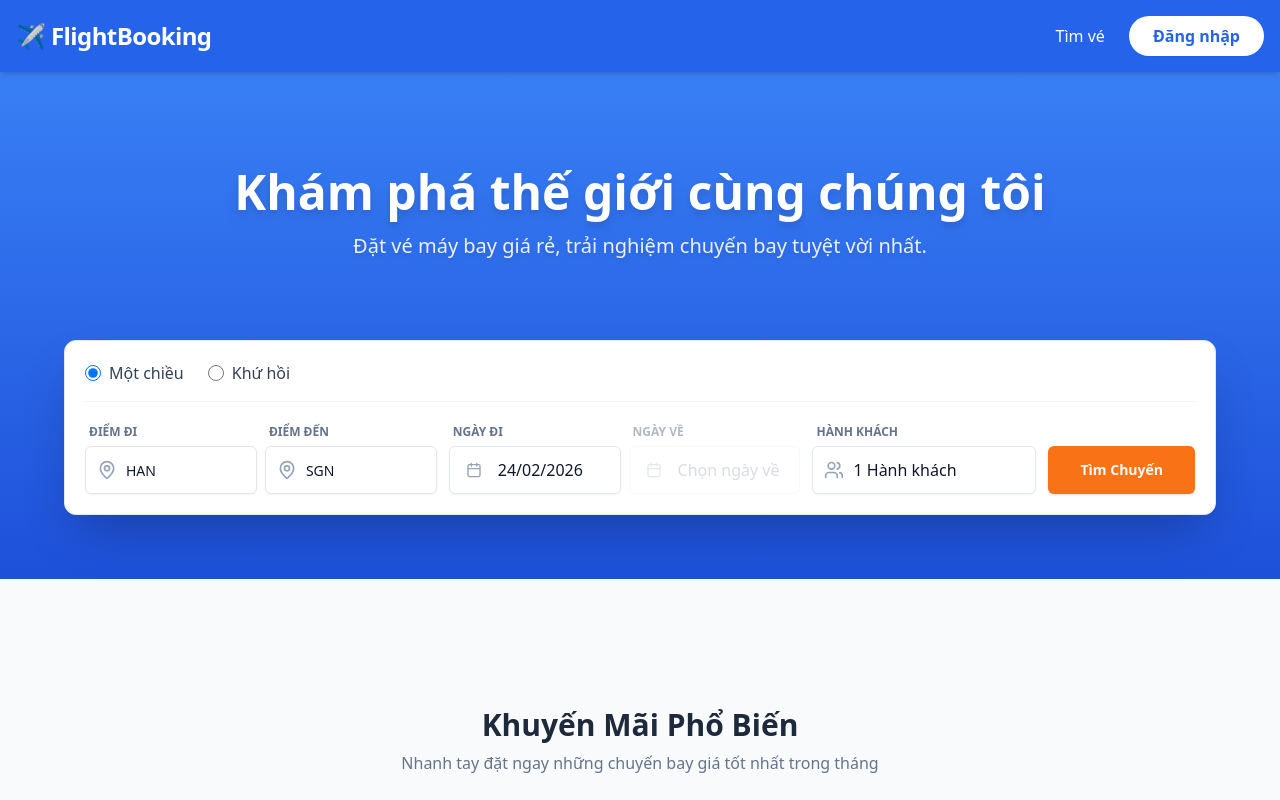
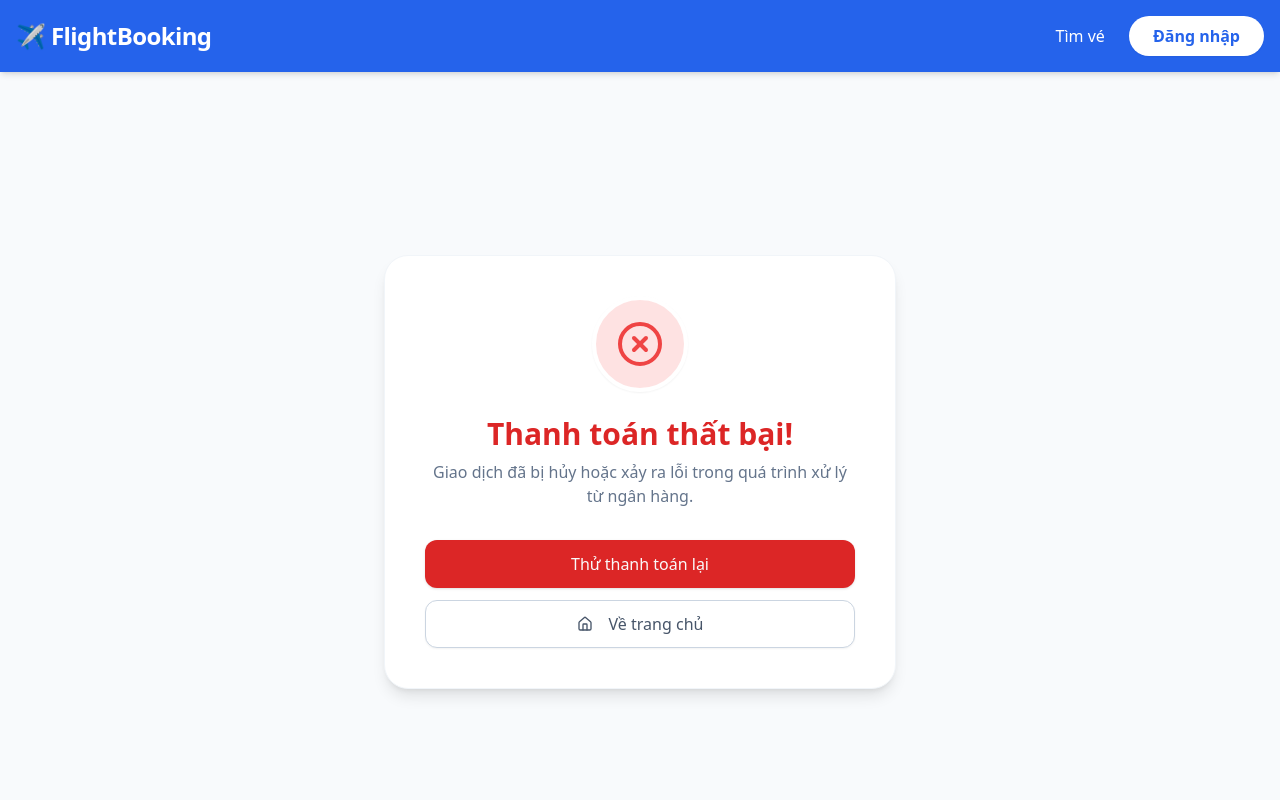
Before and after one commit to ngkhson/Flight-booking, a React (Vite) app in the folder flight-booking-fe/: page /payment-failed in a window 1280 px wide. Before the commit this address led to /. Shown: the top 800 px of the page. Built offline with nearby package versions, Linux system fonts and the light colour scheme.

Commit message:
update payment

```diff
--- a/flight-booking-fe/src/App.tsx
+++ b/flight-booking-fe/src/App.tsx
@@ -44,6 +44,7 @@ import { LoginPage } from './pages/auth/LoginPage';
 import { RegisterPage } from './pages/auth/RegisterPage';
 import { ForgotPasswordPage } from './pages/auth/ForgotPasswordPage';
 import { ProfilePage } from "@/features/customer/profile/ProfilePage";
+import { PaymentResultPage } from './pages/customer/PaymentResultPage';
 
 function App() {
   return (
@@ -60,6 +61,9 @@ function App() {
           <Route path="register" element={<RegisterPage />} />
           <Route path="profile" element={<ProfilePage />} />
           <Route path="/forgot-password" element={<ForgotPasswordPage />} />
+          <Route path="/payment-success" element={<PaymentResultPage />} />
+          <Route path="/payment-failed" element={<PaymentResultPage />} />
+          <Route path="/payment-error" element={<PaymentResultPage />} />
         </Route>
 
         {/* Tuyến đường dành cho Admin (FE 2 sẽ vào đây làm việc sau) */}
--- a/flight-booking-fe/src/api/userApi.ts
+++ b/flight-booking-fe/src/api/userApi.ts
@@ -10,7 +10,7 @@ export const userApi = {
     return axiosClient.get("/users/my-infor"); // Thay bằng endpoint thật của bạn
   },
   updateProfile: (data: { fullName: string; phone: string }) =>
-    axiosClient.put("/users/update-profile", data), // Kiểm tra lại endpoint của BE nhé
+    axiosClient.put("/users/my-infor", data), // Kiểm tra lại endpoint của BE nhé
 
   changePassword: (data: any) =>
     axiosClient.patch("/users/change-password", data),
--- a/flight-booking-fe/src/features/customer/profile/ProfilePage.tsx
+++ b/flight-booking-fe/src/features/customer/profile/ProfilePage.tsx
@@ -1,13 +1,13 @@
-import { useState } from "react";
+import { useState, useEffect } from "react";
 import { useSelector, useDispatch } from "react-redux";
 import { useForm } from "react-hook-form";
 import { type RootState } from "@/store/store";
-import { setCredentials } from "@/store/authSlice";
+import { updateUser } from "@/store/authSlice"; // <--- Đổi thành updateUser
 import { userApi } from "@/api/userApi";
-import { User, Phone, Mail, Lock, CheckCircle, Loader2 } from "lucide-react";
+import { User, CheckCircle, Loader2 } from "lucide-react";
 import { Button } from "@/components/ui/button";
 import { Input } from "@/components/ui/input";
-import { ChangePasswordSection } from "./ChangePasswordSection";
+import { ChangePasswordSection } from "./ChangePasswordSection"; // Giữ nguyên import của bạn
 
 export const ProfilePage = () => {
   const { user } = useSelector((state: RootState) => state.auth);
@@ -15,7 +15,8 @@ export const ProfilePage = () => {
   const [loading, setLoading] = useState(false);
   const [message, setMessage] = useState({ type: "", text: "" });
 
-  const { register, handleSubmit } = useForm({
+  // 1. LẤY THÊM HÀM 'reset' TỪ useForm
+  const { register, handleSubmit, reset } = useForm({
     defaultValues: {
       fullName: user?.fullName || "",
       phone: user?.phone || "",
@@ -23,19 +24,36 @@ export const ProfilePage = () => {
     },
   });
 
+  // 2. THÊM useEffect ĐỂ ÉP FORM TỰ ĐIỀN DATA KHI REDUX TẢI XONG USER
+  useEffect(() => {
+    if (user) {
+      reset({
+        fullName: user.fullName || "",
+        phone: user.phone || "",
+        email: user.email || "",
+      });
+    }
+  }, [user, reset]);
+
   const onUpdateProfile = async (data: any) => {
     setLoading(true);
+    setMessage({ type: "", text: "" }); // Reset thông báo cũ
     try {
       const res: any = await userApi.updateProfile({
         fullName: data.fullName,
         phone: data.phone
       });
-      if (res.code === 1000) {
-        dispatch(setCredentials(res.result)); // Cập nhật lại Redux để Header đổi tên ngay
+
+      if (res.code === 0 || res.code === 1000) { // Đề phòng BE trả về 0 hoặc 1000
+        // 3. GỌI updateUser ĐỂ ĐỔI TÊN TRÊN HEADER NGAY LẬP TỨC
+        dispatch(updateUser(res.result));
         setMessage({ type: "success", text: "Cập nhật thông tin thành công!" });
+      } else {
+        setMessage({ type: "error", text: res.message || "Cập nhật thất bại!" });
       }
     } catch (error) {
-      setMessage({ type: "error", text: "Cập nhật thất bại!" });
+      console.error("Lỗi cập nhật profile:", error);
+      setMessage({ type: "error", text: "Đã xảy ra lỗi hệ thống, vui lòng thử lại sau!" });
     } finally {
       setLoading(false);
     }
@@ -50,10 +68,10 @@ export const ProfilePage = () => {
         <div className="bg-white p-6 rounded-2xl shadow-sm border h-fit text-center">
           <div className="w-24 h-24 bg-blue-100 rounded-full flex items-center justify-center mx-auto mb-4 border-4 border-white shadow-md">
             <span className="text-3xl font-bold text-blue-600">
-              {user?.fullName?.charAt(0).toUpperCase()}
+              {user?.fullName?.charAt(0).toUpperCase() || "U"}
             </span>
           </div>
-          <h2 className="font-bold text-xl">{user?.fullName}</h2>
+          <h2 className="font-bold text-xl">{user?.fullName || "Người dùng"}</h2>
           <p className="text-slate-500 text-sm">{user?.email}</p>
         </div>
 
@@ -73,19 +91,20 @@ export const ProfilePage = () => {
               <div className="grid grid-cols-1 gap-4">
                 <div>
                   <label className="text-sm font-medium mb-1 block">Họ và tên</label>
-                  <Input {...register("fullName")} className="h-11" />
+                  <Input {...register("fullName")} className="h-11" placeholder="Nhập họ và tên" />
                 </div>
                 <div>
                   <label className="text-sm font-medium mb-1 block">Email (Không thể thay đổi)</label>
-                  <Input {...register("email")} disabled className="h-11 bg-slate-50" />
+                  <Input {...register("email")} disabled className="h-11 bg-slate-50 text-slate-500" />
                 </div>
                 <div>
                   <label className="text-sm font-medium mb-1 block">Số điện thoại</label>
-                  <Input {...register("phone")} className="h-11" />
+                  <Input {...register("phone")} className="h-11" placeholder="Nhập số điện thoại" />
                 </div>
               </div>
-              <Button disabled={loading} className="bg-blue-600 hover:bg-blue-700 px-8 h-11">
-                {loading && <Loader2 className="mr-2 h-4 w-4 animate-spin" />} Lưu thay đổi
+              <Button disabled={loading} className="bg-blue-600 hover:bg-blue-700 px-8 h-11 mt-6">
+                {loading && <Loader2 className="mr-2 h-4 w-4 animate-spin" />}
+                {loading ? 'Đang lưu...' : 'Lưu thay đổi'}
               </Button>
             </form>
           </div>
--- /dev/null
+++ b/flight-booking-fe/src/pages/customer/PaymentResultPage.tsx
@@ -0,0 +1,117 @@
+import { useEffect } from 'react';
+import { useSearchParams, useNavigate, useLocation } from 'react-router-dom';
+import { CheckCircle, XCircle, AlertTriangle, Home, Calendar } from 'lucide-react';
+import { Button } from '@/components/ui/button';
+import { useDispatch } from 'react-redux';
+import { clearBooking } from '@/store/bookingSlice';
+
+export const PaymentResultPage = () => {
+  const [searchParams] = useSearchParams();
+  const navigate = useNavigate();
+  const location = useLocation();
+  const dispatch = useDispatch();
+
+  // Kiểm tra xem BE đang đá về đường link nào
+  const isSuccess = location.pathname.includes('/payment-success');
+  const isFailed = location.pathname.includes('/payment-failed');
+  const isError = location.pathname.includes('/payment-error');
+
+  // Lấy dữ liệu từ URL (Tùy thuộc vào link)
+  const amountStr = searchParams.get('vnp_Amount');
+  const amount = amountStr ? (parseInt(amountStr) / 100) : 0;
+  const transactionNo = searchParams.get('vnp_TransactionNo');
+  const orderInfo = searchParams.get('vnp_OrderInfo');
+
+  const pnrCode = searchParams.get('pnr'); // Dùng cho màn hình thất bại
+  const errorMessage = searchParams.get('message'); // Dùng cho màn hình lỗi chữ ký
+
+  useEffect(() => {
+    if (isSuccess) {
+      // Xóa giỏ hàng nếu thanh toán thành công
+      dispatch(clearBooking());
+    }
+  }, [isSuccess, dispatch]);
+
+  return (
+    <div className="min-h-screen bg-slate-50 flex items-center justify-center p-4">
+      <div className="bg-white p-8 md:p-10 rounded-3xl shadow-lg max-w-lg w-full text-center border border-slate-100">
+
+        {/* ICON TRẠNG THÁI */}
+        <div className="flex justify-center mb-6">
+          {isSuccess && (
+            <div className="w-24 h-24 bg-green-100 rounded-full flex items-center justify-center border-4 border-white shadow-sm">
+              <CheckCircle className="text-green-500 w-12 h-12" />
+            </div>
+          )}
+          {isFailed && (
+            <div className="w-24 h-24 bg-red-100 rounded-full flex items-center justify-center border-4 border-white shadow-sm">
+              <XCircle className="text-red-500 w-12 h-12" />
+            </div>
+          )}
+          {isError && (
+            <div className="w-24 h-24 bg-orange-100 rounded-full flex items-center justify-center border-4 border-white shadow-sm">
+              <AlertTriangle className="text-orange-500 w-12 h-12" />
+            </div>
+          )}
+        </div>
+
+        {/* TIÊU ĐỀ & LỜI NHẮN */}
+        <h1 className={`text-3xl font-extrabold mb-2 ${isSuccess ? 'text-green-600' : isFailed ? 'text-red-600' : 'text-orange-600'}`}>
+          {isSuccess ? 'Thanh toán thành công!' : isFailed ? 'Thanh toán thất bại!' : 'Lỗi giao dịch!'}
+        </h1>
+        <p className="text-slate-500 mb-8">
+          {isSuccess && 'Cảm ơn bạn đã tin tưởng. Vé điện tử đã được gửi vào email của bạn.'}
+          {isFailed && 'Giao dịch đã bị hủy hoặc xảy ra lỗi trong quá trình xử lý từ ngân hàng.'}
+          {isError && (errorMessage === 'invalid-signature' ? 'Phát hiện sai lệch chữ ký bảo mật. Giao dịch bị từ chối.' : 'Đã xảy ra lỗi không xác định.')}
+        </p>
+
+        {/* CHI TIẾT GIAO DỊCH (Chỉ hiện khi thành công) */}
+        {isSuccess && (
+          <div className="bg-slate-50 rounded-xl p-5 space-y-3 text-left mb-8 border border-slate-100">
+            <div className="flex justify-between items-center pb-3 border-b border-slate-200">
+              <span className="text-slate-500 text-sm">Số tiền</span>
+              <span className="font-bold text-lg text-slate-800">
+                {amount.toLocaleString('vi-VN')} đ
+              </span>
+            </div>
+            <div className="flex justify-between items-center pb-3 border-b border-slate-200">
+              <span className="text-slate-500 text-sm">Mã giao dịch</span>
+              <span className="font-medium text-slate-700">{transactionNo || 'N/A'}</span>
+            </div>
+            <div className="flex justify-between items-center">
+              <span className="text-slate-500 text-sm">Nội dung</span>
+              <span className="font-medium text-slate-700 truncate max-w-[200px]">
+                {orderInfo || 'Thanh toán vé máy bay'}
+              </span>
+            </div>
+          </div>
+        )}
+
+        {/* MÃ PNR (Chỉ hiện khi thất bại) */}
+        {isFailed && pnrCode && (
+           <div className="bg-red-50 text-red-700 rounded-xl p-4 mb-8 border border-red-100 font-medium">
+             Mã đặt chỗ (PNR) của bạn: <span className="font-bold">{pnrCode}</span>
+           </div>
+        )}
+
+        {/* NÚT ĐIỀU HƯỚNG */}
+        <div className="space-y-3">
+          {isSuccess ? (
+            <Button onClick={() => navigate('/my-bookings')} className="w-full h-12 bg-blue-600 hover:bg-blue-700 text-md rounded-xl">
+              <Calendar className="mr-2 h-5 w-5" /> Quản lý vé của tôi
+            </Button>
+          ) : (
+            <Button onClick={() => navigate(-1)} className="w-full h-12 bg-red-600 hover:bg-red-700 text-md rounded-xl">
+              Thử thanh toán lại
+            </Button>
+          )}
+
+          <Button onClick={() => navigate('/')} variant="outline" className="w-full h-12 text-md rounded-xl border-slate-300 text-slate-600">
+            <Home className="mr-2 h-5 w-5" /> Về trang chủ
+          </Button>
+        </div>
+
+      </div>
+    </div>
+  );
+};
--- a/flight-booking-fe/src/store/authSlice.ts
+++ b/flight-booking-fe/src/store/authSlice.ts
@@ -30,6 +30,14 @@ const authSlice = createSlice({
       state.user = action.payload;
       state.isAuthenticated = true;
     },
+
+    // 👇 HÀM MỚI: Chỉ cập nhật những thông tin thay đổi (Merge data)
+    updateUser: (state, action: PayloadAction<Partial<UserInfo>>) => {
+      if (state.user) {
+        state.user = { ...state.user, ...action.payload };
+      }
+    },
+
     // Gọi hàm này khi Logout
     logoutUser: (state) => {
       state.user = null;
@@ -43,5 +51,5 @@ const authSlice = createSlice({
   },
 });
 
-export const { setCredentials, logoutUser, setLoading } = authSlice.actions;
+export const { setCredentials, updateUser, logoutUser, setLoading } = authSlice.actions;
 export default authSlice.reducer;
```
